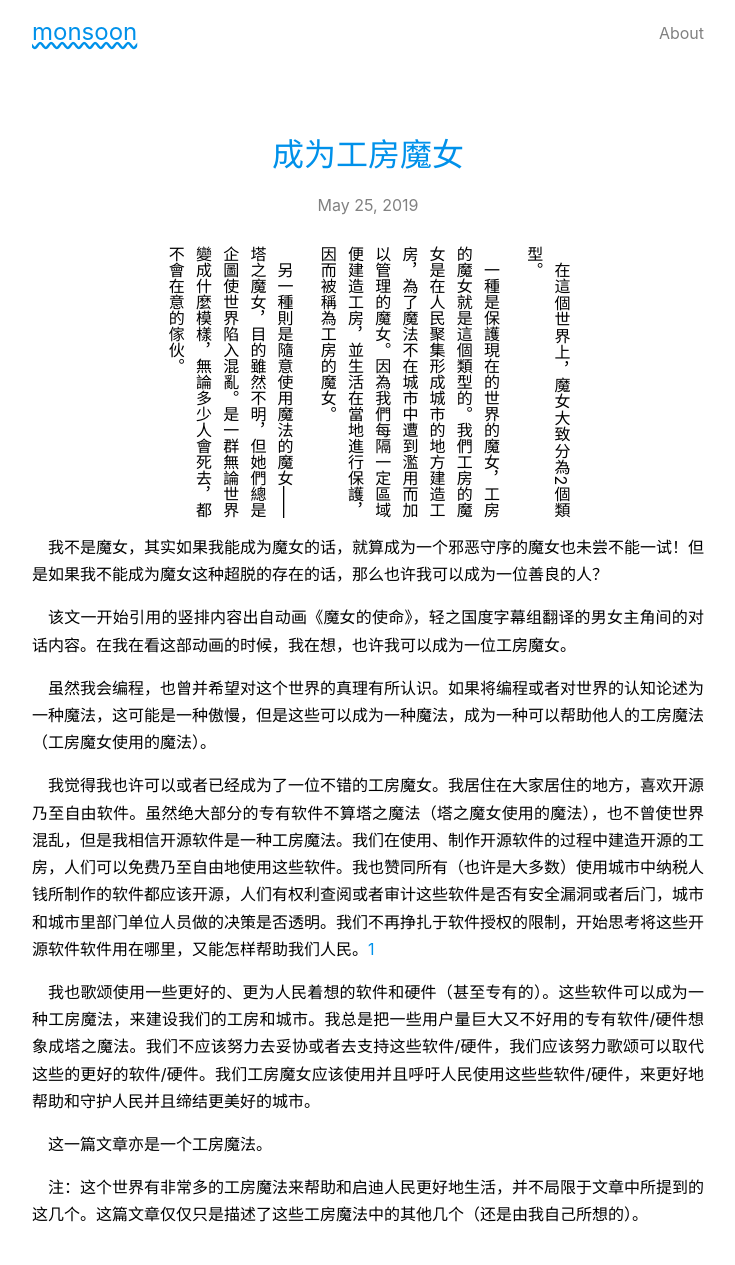
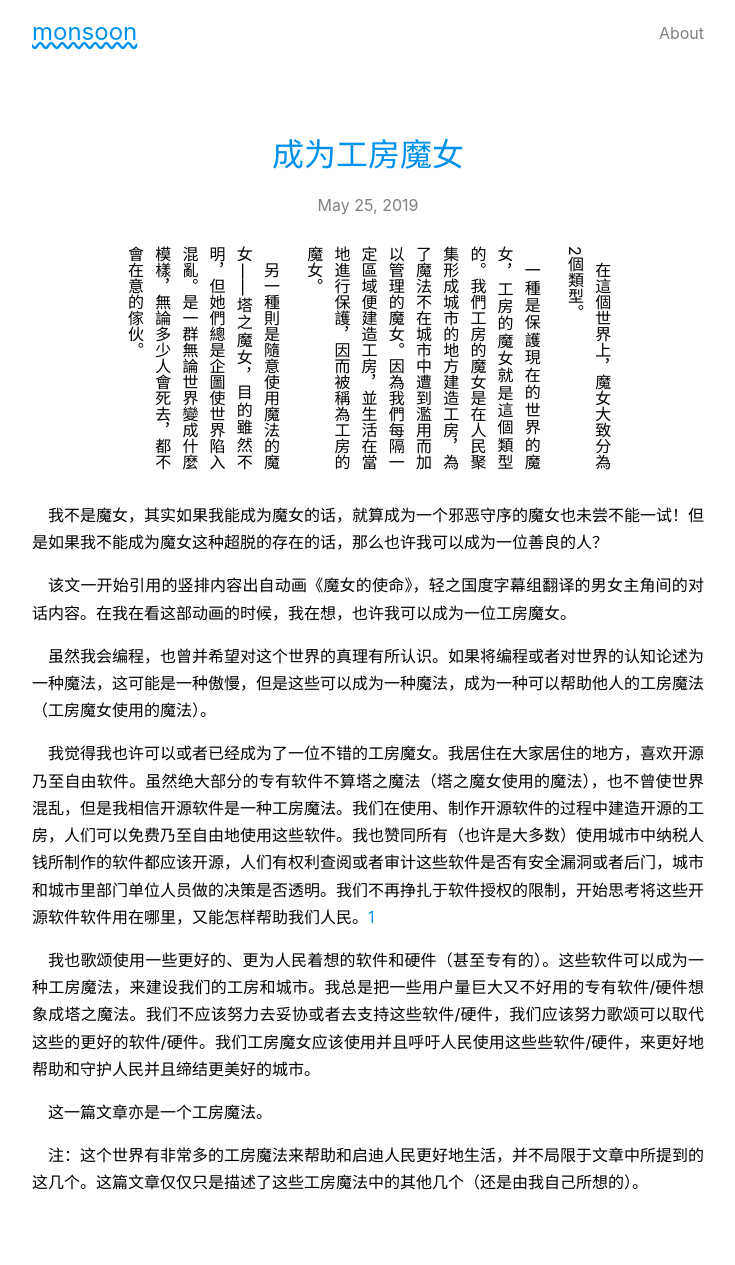
Before and after one commit to youxiaojie/floating-cat.github.io, a Jekyll site: the page built from _posts/2019-05-25-cheng-wei-gong-fang-mo-nv.md, in a window 1280 px wide. Shown: the whole page, without its empty margins (272-1007 px from the left). Built offline with Jekyll 4.4.1, drawn with Linux system fonts in a browser that asks for light colours; comment, search, counter and statistics services are not loaded; after the commit the page ends 1233 px from its top, so only the background shows below that.

Commit message:
Improve vertical content height

```diff
--- a/assets/stylesheets/main.sass
+++ b/assets/stylesheets/main.sass
@@ -61,12 +61,6 @@ h1, h2, h3, h2, h5, h6
     text-indent: 1em
     &.no-text-indent
       text-indent: 0
-  .vertical
-    writing-mode: vertical-rl
-    -webkit-writing-mode: vertical-rl
-    -ms-writing-mode: vertical-rl
-    margin: 0 auto
-    height: 17em
   ol
     list-style-type: hiragana
   blockquote
@@ -83,6 +77,12 @@ h1, h2, h3, h2, h5, h6
     margin: 0 auto
     &.not-center
       display: inline
+  .vertical
+    writing-mode: vertical-rl
+    -webkit-writing-mode: vertical-rl
+    -ms-writing-mode: vertical-rl
+    margin: 0 auto 2em auto
+    height: 14em
 
 .post
   figure
@@ -106,3 +106,5 @@ h1, h2, h3, h2, h5, h6
     padding: 1em 1em
   .post pre
     white-space: pre
+  .post-content .vertical
+    height: 17em
```
